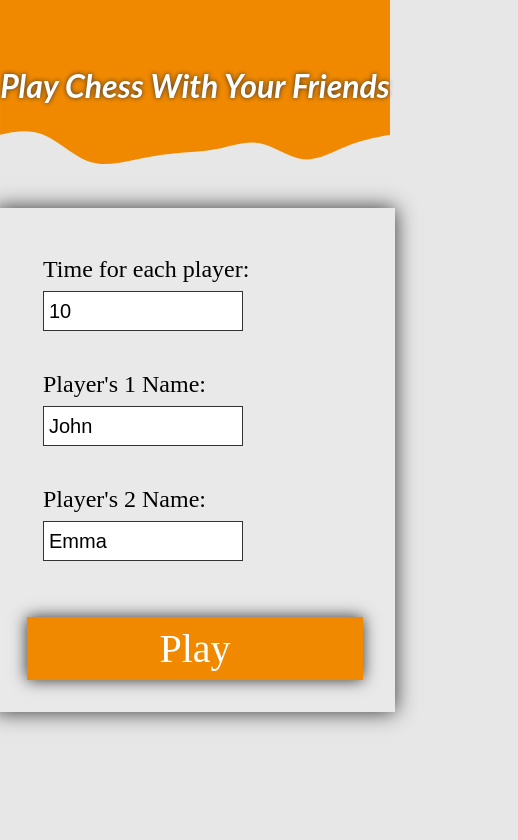
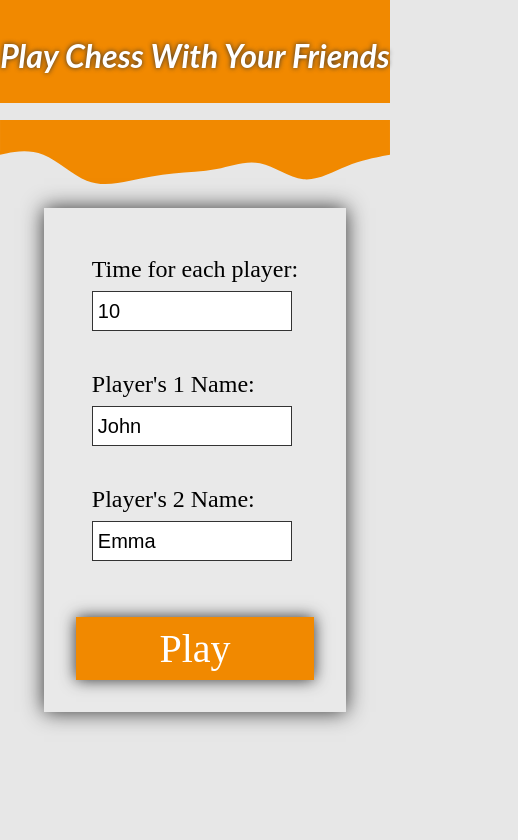
Before and after one commit to MaximHr/Chess, a plain HTML site: page index.html in a window 390 px wide. Shown: the top 840 px of the page, 518 px wide, since content can reach past the window. Drawn offline with nearby package versions, Linux system fonts and the light colour scheme.

Commit message:
responsive

```diff
--- a/index.html
+++ b/index.html
@@ -3,7 +3,7 @@
 <head>
     <meta charset="UTF-8">
     <meta http-equiv="X-UA-Compatible" content="IE=edge">
-    <meta name="viewport" content="width=device-width, initial-scale=1.0">
+    <meta name="viewport" content="width=device-width, initial-scale=1.0 user-scalable=no">
     <link rel="stylesheet" href="./style.css">
     <link rel="stylesheet" href="./responsive.css">
     <script
--- a/responsive.css
+++ b/responsive.css
@@ -37,3 +37,20 @@
         font-size: 2rem;
     }
 }
+@media only screen and (max-width: 420px) {
+    .navbar h1 {
+        top: 20px;
+    }
+    svg {
+        top: 120px;
+    }
+    .form {
+        width: 100%;
+    }
+    .flex {
+        gap: 5rem;
+    }
+    .boardimg {
+        transform: scale(0.9);
+    }
+}
```
